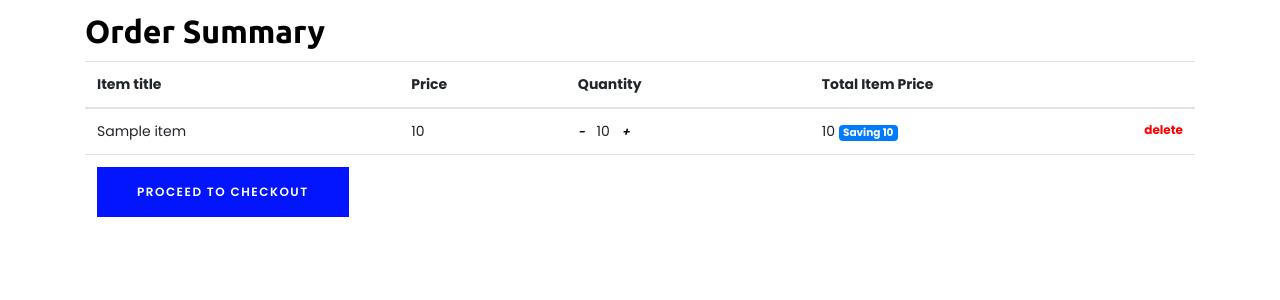
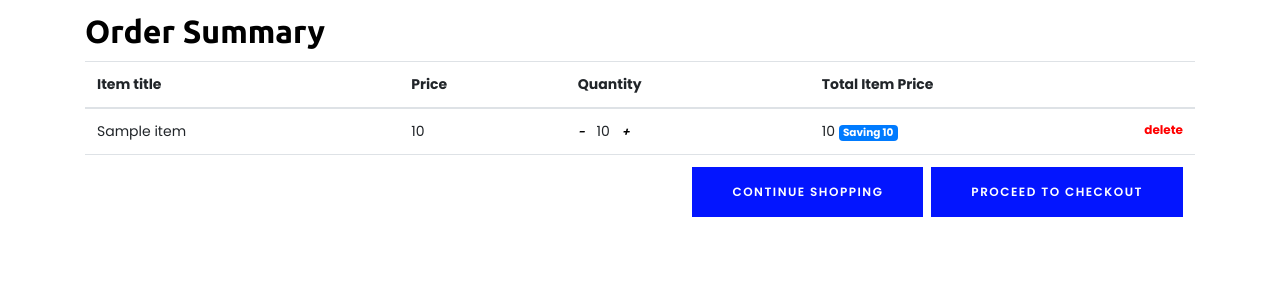
Before and after one commit to kevin123george/kart0, a Django app: template templates/order_summary.html in a window 1280 px wide. Shown: the part 155-455 px from the top of the page. Run offline with Django 3.2, Linux system fonts and the light colour scheme; the template is opened without the code that fills it: most values are stand-ins (such as "Sample title", 1, 10 or a date in 2020); parts of the project's set-up code (start-up, migrations or seed data) failed here and were passed over; some libraries are stand-ins or nearby versions.

Commit message:
make it better

```diff
--- a/templates/order_summary.html
+++ b/templates/order_summary.html
@@ -55,12 +55,12 @@
         {% endfor %}
 
 
-        {% if object.get_total %}
+        {% if object.get_total > 0 %}
 
         <tr>
             <td colspan="5">
-            <a class='btn essence-btn' href='/checkout/'>Proceed to checkout</a>
-
+            <a class='btn essence-btn float-right ml-2' href='/checkout/'>Proceed to checkout</a>
+            <a class='btn essence-btn float-right' href='/'>Continue shopping</a>
             </td>
         </tr>
         {% endif %}
```
Also changed, not shown: db.sqlite3.
